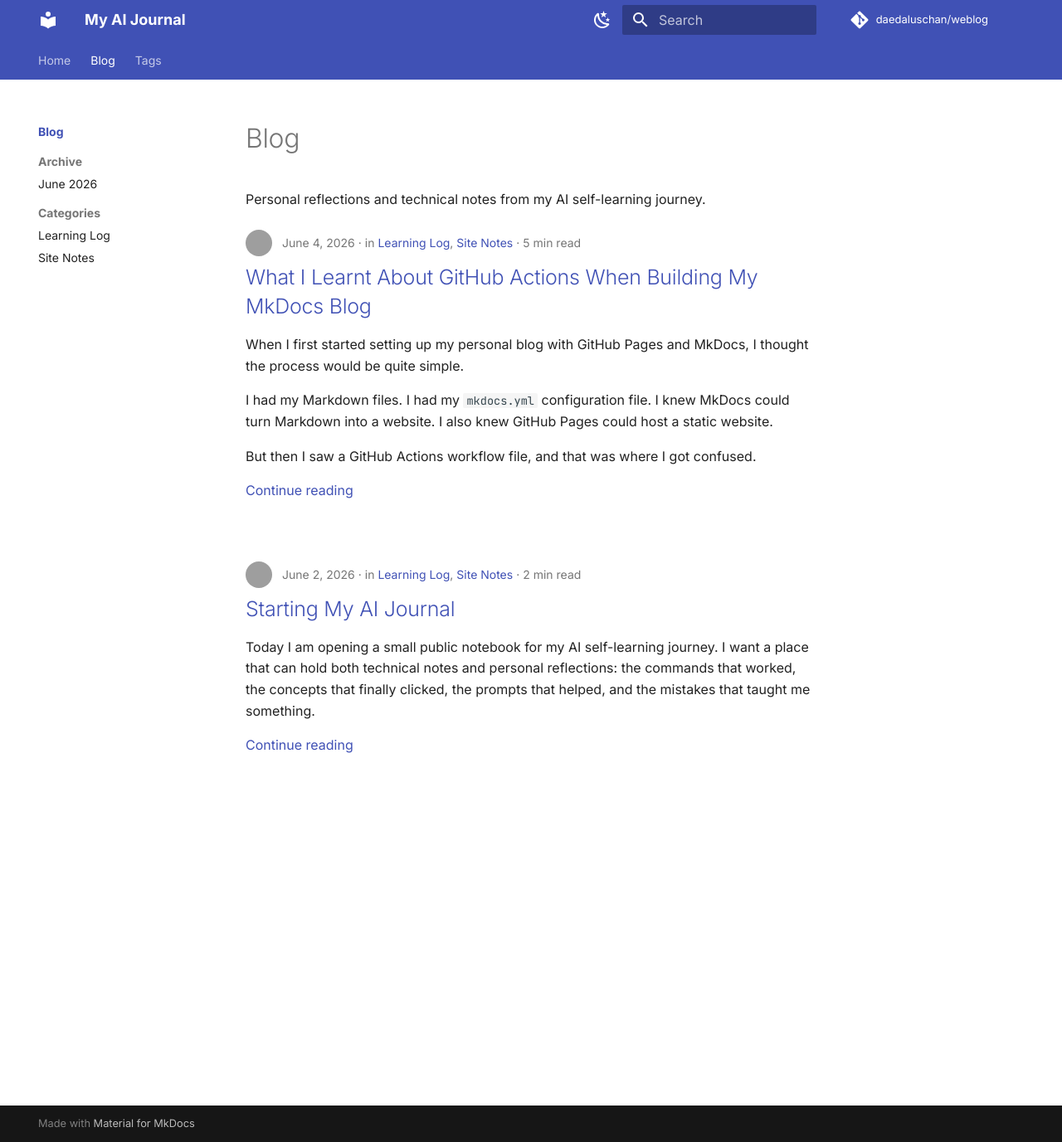
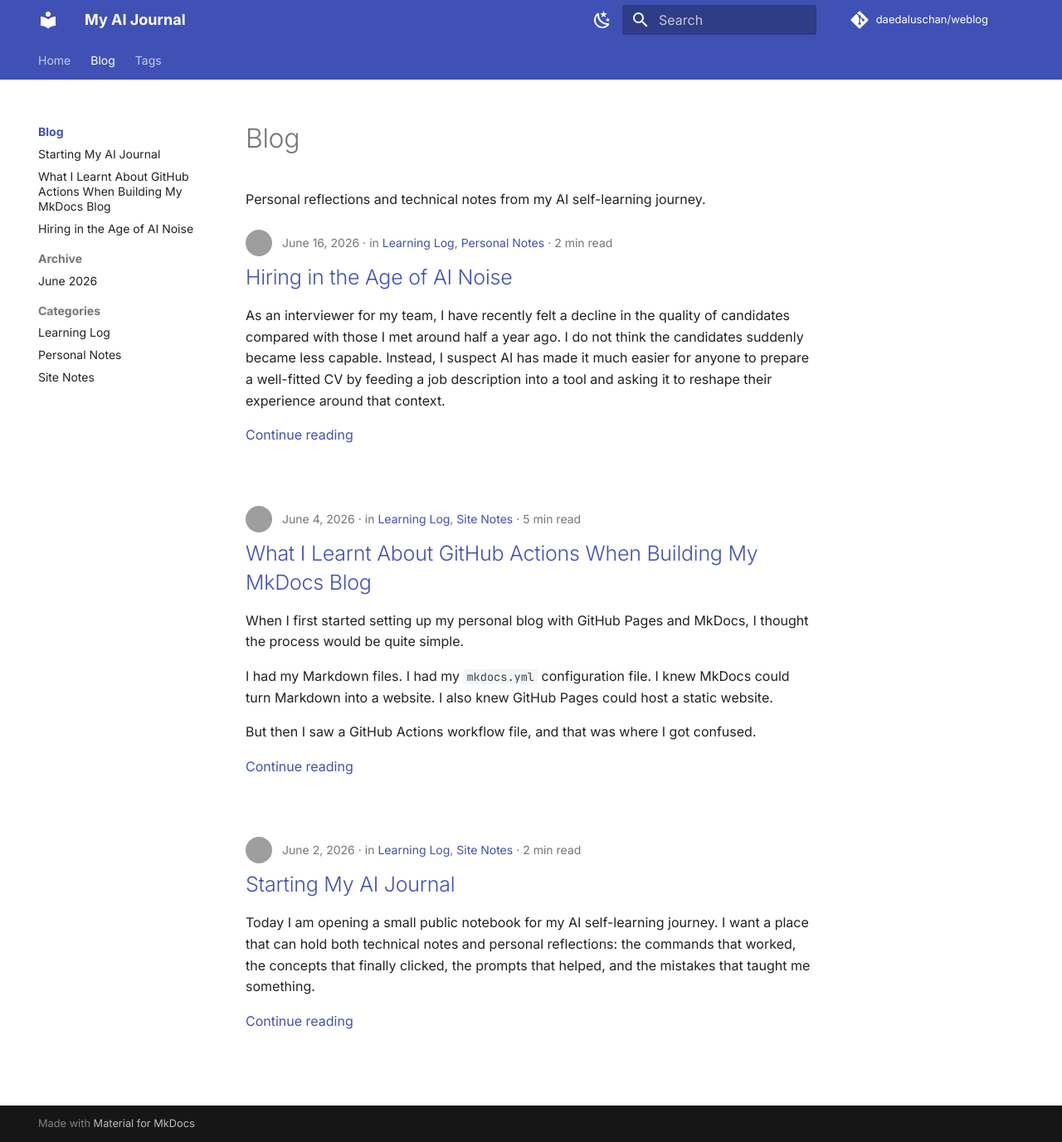
Before and after one commit to daedaluschan/weblog, an MkDocs documentation site: the page built from docs/blog/index.md, in a window 1280 px wide and 1377 px high. Shown: the whole window at 83% size. Built offline with MkDocs 1.6.1 and Material for MkDocs 9.7.7, drawn with Linux system fonts in a browser that asks for light colours; comment, search, counter and statistics services are not loaded; grey boxes are pictures that could not be loaded.

Commit message:
Update blog side menu instructions

```diff
--- /dev/null
+++ b/docs/blog/posts/ai-noise-and-hiring-signal.md
@@ -0,0 +1,28 @@
+---
+date: 2026-06-16
+authors:
+  - daedalus
+tags:
+  - AI learning
+  - Hiring
+  - Productivity
+  - Reflection
+categories:
+  - Learning Log
+  - Personal Notes
+image: ../../assets/images/ai-journal-cover.svg
+---
+
+# Hiring in the Age of AI Noise
+
+As an interviewer for my team, I have recently felt a decline in the quality of candidates compared with those I met around half a year ago. I do not think the candidates suddenly became less capable. Instead, I suspect AI has made it much easier for anyone to prepare a well-fitted CV by feeding a job description into a tool and asking it to reshape their experience around that context.
+
+<!-- more -->
+
+That creates a much harder job for the hiring team. The first screening stage used to filter out many basic mismatches, but now a CV can look polished, relevant, and carefully aligned even when the underlying experience is not a strong fit. As a result, the responsibility for checking the basic match of skills and expectations falls more heavily onto the second stage of the process: the interview.
+
+This feels like part of a broader era of noise. We no longer have much difficulty producing content, documents, summaries, or applications. AI can help generate them quickly and convincingly. The harder problem is finding the content that is genuinely value-added.
+
+For hiring, that means the interview has to become more focused on evidence. Instead of only asking what someone has done, I need to understand how they think, how deeply they understand their claimed experience, and how they respond when the conversation moves away from prepared answers.
+
+For learning, it means something similar. Learning how to use AI is important, but learning how to live in a world filled with AI-generated noise may be just as important. The new skill is not only producing more output. It is filtering, judging, questioning, and locating the real signal inside an environment where everything can look polished at first glance.
--- a/mkdocs.yml
+++ b/mkdocs.yml
@@ -75,5 +75,8 @@ markdown_extensions:
 nav:
   - Home: index.md
   - Blog:
-      - blog/index.md
+      - Blog Home: blog/index.md
+      - Starting My AI Journal: https://daedaluschan.github.io/weblog/blog/2026/06/02/starting-my-ai-journal/
+      - What I Learnt About GitHub Actions When Building My MkDocs Blog: https://daedaluschan.github.io/weblog/blog/2026/06/04/what-i-learnt-about-github-actions-when-building-my-mkdocs-blog/
+      - Hiring in the Age of AI Noise: https://daedaluschan.github.io/weblog/blog/2026/06/16/hiring-in-the-age-of-ai-noise/
   - Tags: tags.md
```
Also changed, not shown: AGENTS.md (+1 -0 lines).
